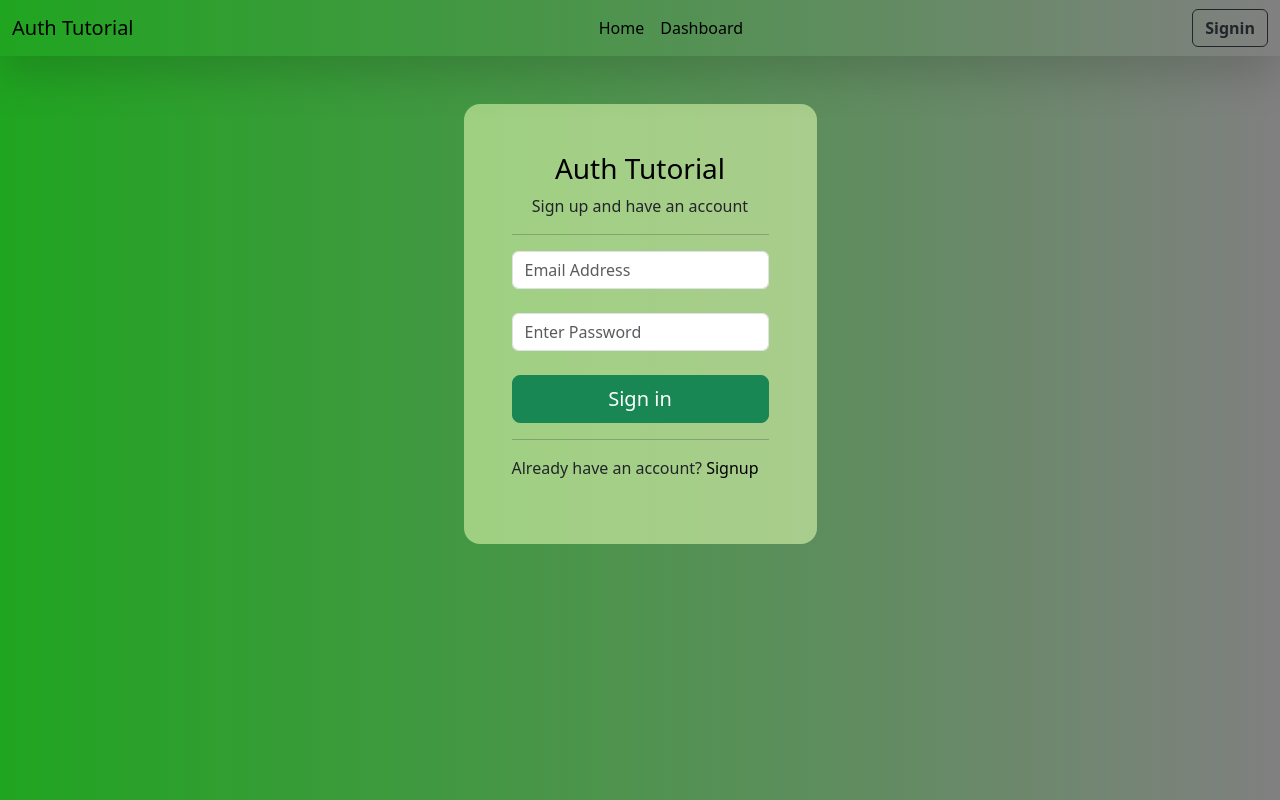
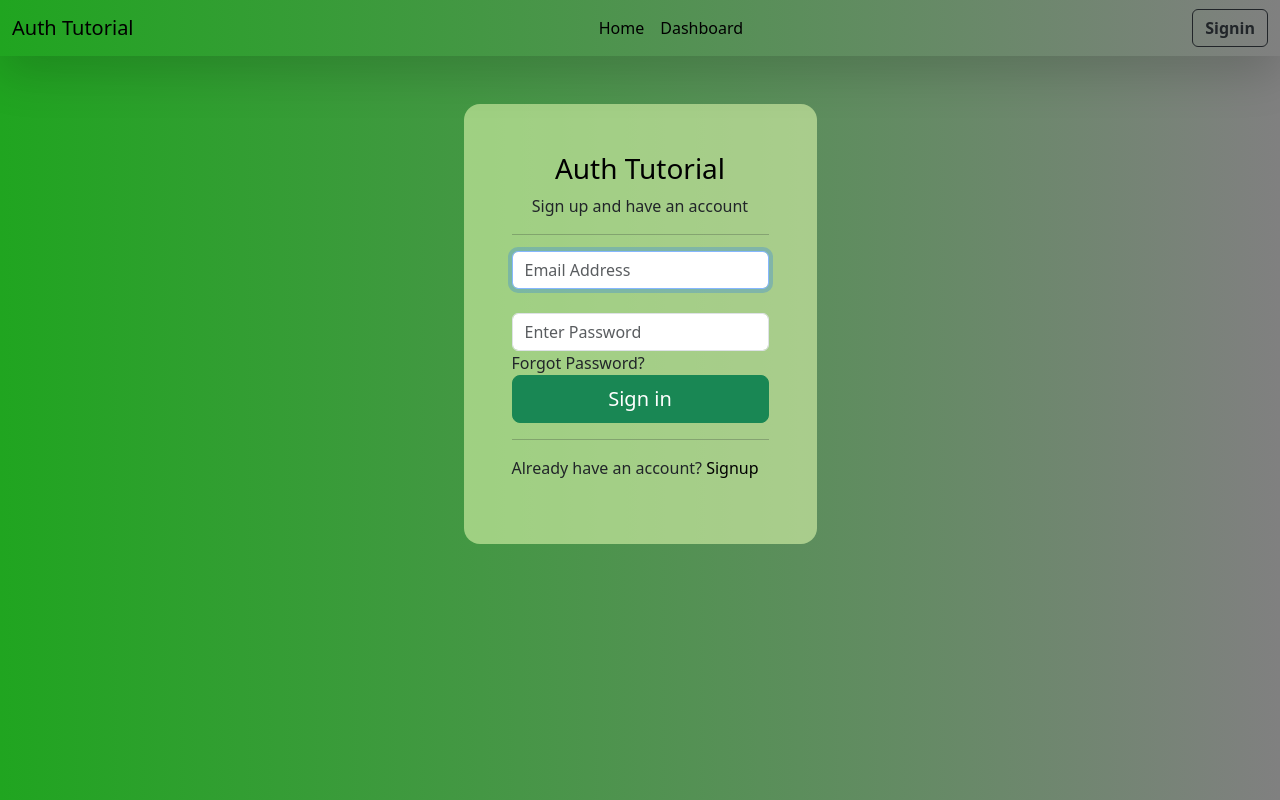
Before and after one commit to teydd/Auth-Tutorial-0, a React (Vite) app in the folder client/: page /signin in a window 1280 px wide. Built offline with nearby package versions, Linux system fonts and the light colour scheme.

Commit message:
signin functionality

```diff
--- a/client/src/pages/Signin.jsx
+++ b/client/src/pages/Signin.jsx
@@ -1,11 +1,32 @@
 import React, { useState } from "react";
 
-import { Link } from "react-router-dom";
+import { Link, useNavigate } from "react-router-dom";
+import { useAuthStore } from "../store/authStore";
 
 export default function Signin() {
+  const [form,setForm] = useState({
+    email:"",
+    password:""
+  })
+  const navigate = useNavigate()
+  const {signin,isLoading,error} = useAuthStore()
+  const handleSubmit = async (e)=>{
+    const {email,password} = form
+    e.preventDefault()
+    await signin(email,password)
+    navigate("/dashboard")
+  }
+
+  const handleChange = (e)=>{
+    const {name,value} = e.target
+    setForm((prev)=>({
+      ...prev,
+      [name]:value
+    }))
+  }
   return (
     <div className="align-items-center justify-content-center d-flex mt-5 ">
-      <form className="form p-5 rounded-4 dash">
+      <form onSubmit={handleSubmit} className="form p-5 rounded-4 dash">
         <Link className="text-decoration-none text-black" to={"/"}>
           <h3 className="text-center">Auth Tutorial</h3>
         </Link>
@@ -16,6 +37,9 @@ export default function Signin() {
           type="email"
           name="email"
           placeholder="Email Address"
+          autoFocus
+          value={form.email}
+          onChange={handleChange}
         />
         <br />
         <input
@@ -23,13 +47,16 @@ export default function Signin() {
           type="password"
           name="password"
           placeholder="Enter Password"
+          value={form.password}
+          onChange={handleChange}
         />
-        <br />
+        <Link to={"/forgot-password"} className="text-dark text-decoration-none">Forgot Password?</Link>
+        {error && <p className="text-danger fw-bold">{error}</p>}
         <button
           type="submit"
           className="btn btn-lg btn-outline-success active w-100"
         >
-          Sign in
+          {isLoading ? "Signing in" : "Sign in"}
         </button>
         <hr />
         <p>
```
